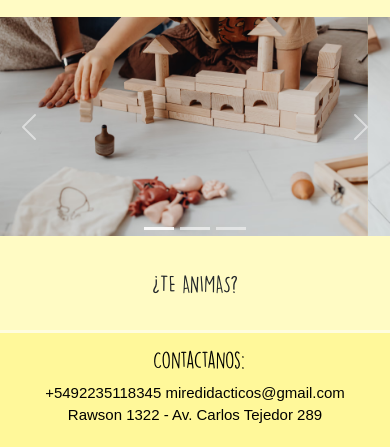
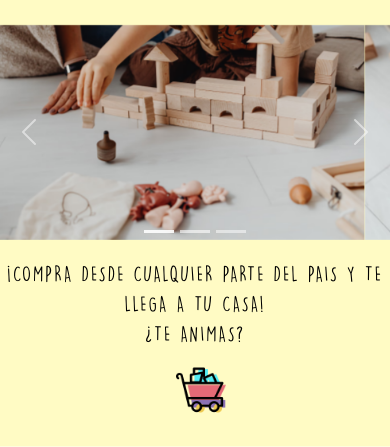
Before and after one commit to candeabreu/Finalcoder, a website: page index.html in a window 390 px wide. Shown: the part 129-576 px from the top of the page. Drawn offline with nearby package versions, Linux system fonts and the light colour scheme; a web font is replaced by a local one.

Commit message:
ImgCarrito

```diff
--- a/index.html
+++ b/index.html
@@ -80,9 +80,11 @@
 
     <!-- TITULO MEDIA QUERY -->
     <h1 class="tituloMediaQuery">PARA JUGAR CON TODOS LOS SENTIDOS</h1>
+
     <!-- WHATSAPP FIJO -->
     <img src="css/imagenes/whatsapp.png" alt="logowapp" class="logoWapp2">
-   <!-- CARRUSEL -->
+
+    <!-- CARRUSEL -->
     <section>
       <div id="carouselExampleCaptions" class="carousel slide" data-bs-ride="carousel">
         <div class="carousel-indicators">
@@ -125,8 +127,16 @@
         </button>
       </div>
     </section>
-<!-- SUBTITULO MEDIA QUERY -->
-    <h2 class="subtituloIndex">¿TE ANIMAS?</h2>
+    <!-- TITULO 2 -->
+    <div class="tituloDos">
+      <p class="subtituloDos">¡COMPRA DESDE CUALQUIER PARTE DEL PAIS Y TE LLEGA A TU CASA! <br>
+        ¿TE ANIMAS? </p>
+    </div>
+    <div class="imagenCarrito">
+      <img src="css/imagenes/carritoindex.png" alt="carrito de compras" class="carritoCompras"></div>
+
+
+
   </main>
 
   <!-- FOOTER -->
--- a/scss/components/_indexMain.scss
+++ b/scss/components/_indexMain.scss
@@ -38,6 +38,7 @@
     }
 }
 
+/* TITULOS MEDIA QUERY DISPLAY NONE */
 main {
     .tituloMediaQuery {
         display: none;
@@ -46,9 +47,53 @@ main {
 
 main {
 
-
     .subtituloIndex {
         display: none;
 
     }
 }
+
+/* CARRUSEL EDIT */
+main {
+    background-color: #fff89a94;
+    height: auto;
+
+    section {
+
+        .carrusel {
+            padding: 1%
+        }
+    }
+
+}
+
+main {
+    .tituloDos {
+        .subtituloDos {
+            color: black;
+            font-size: 30px;
+            font-family: "tipografianueva";
+            letter-spacing: 5px;
+            line-height: 50px;
+            display: flex;
+            justify-content: center;
+            text-align: center;
+
+
+        }
+    }
+}
+
+/* IMAGEN CARRITO */
+main {
+    .imagenCarrito {
+
+        .carritoCompras {
+            width: 80px;
+            position: relative;
+            left: 48%;
+            padding-bottom: 2%;
+
+        }
+    }
+}
--- a/scss/components/_mediaquery.scss
+++ b/scss/components/_mediaquery.scss
@@ -66,8 +66,9 @@
 
     /* INDEX CARRUSEL MOBILE */
     main {
-        height: 100vw;
+        height: auto;
         background-color: #fff89a94;
+
 
         section {
 
@@ -88,7 +89,7 @@
             justify-content: center;
             font-family: "tipografianueva";
             font-size: 25px;
-            padding-top: 5%;
+            padding-top: 7%;
 
 
         }
@@ -96,16 +97,31 @@
 
     /* SUBTITULO MEDIAQUERY */
     main {
-        .subtituloIndex {
-            display: flex;
-            justify-content: center;
-            font-family: "tipografianueva";
-            font-size: 22px;
-            padding-top: 4%;
-            padding-bottom: 5%;
+        .tituloDos {
+            .subtituloDos {
+                display: flex;
+                justify-content: center;
+                font-family: "tipografianueva";
+                font-size: 20px;
+                letter-spacing: 2px;
+                line-height: 30px;
 
+            }
         }
     }
+/* IMAGEN CARRITO MEDIA QUERY*/
+main {
+    .imagenCarrito {
+
+        .carritoCompras {
+            width: 50px;
+            position: relative;
+            left: 45%;
+            padding-bottom: 8%;
+        }
+    }
+}
+
 
     /* NOSOTROS MOBILE */
     .contenidoPrincipal {
```
Also changed, not shown: css/imagenes/carritoindex.png (added), css/style.css, 1 other file.
